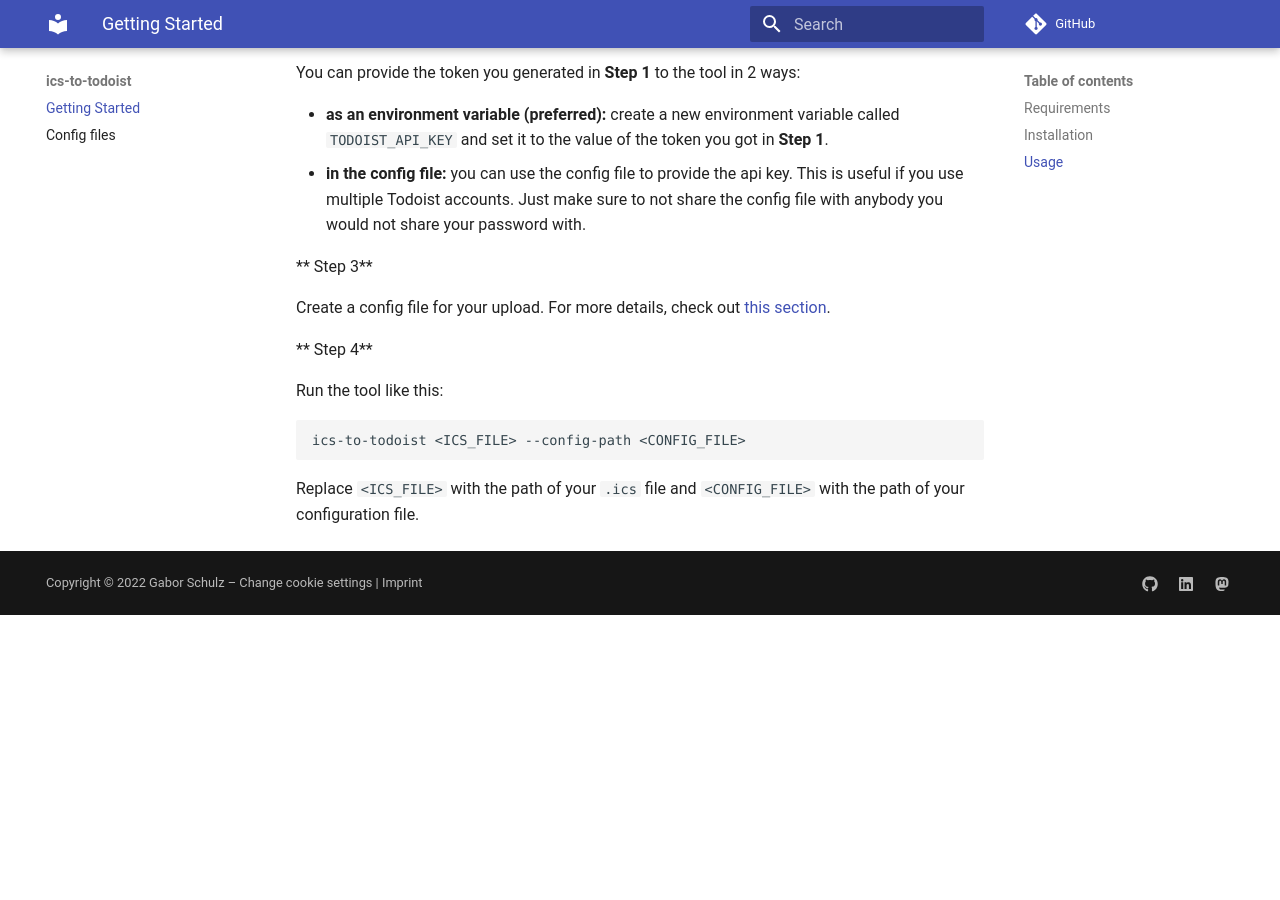
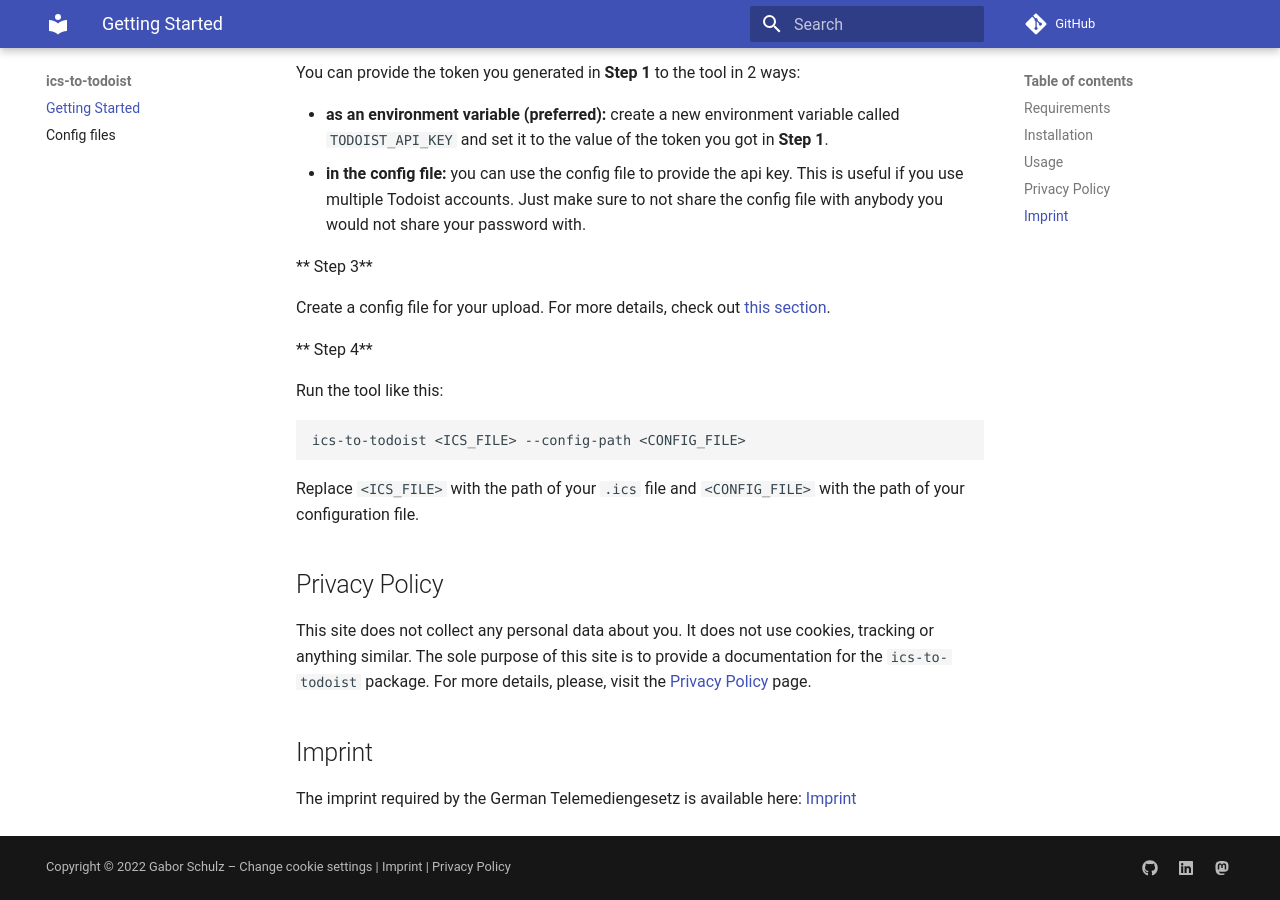
Before and after one commit to gaborschulz/ics-to-todoist, an MkDocs documentation site: the page built from docs/index.md, in a window 1280 px wide and 900 px high, scrolled down 954 px. Built offline with MkDocs 1.6.1 and Material for MkDocs 9.7.7, drawn with Linux system fonts in a browser that asks for light colours; some web fonts are replaced; comment, search, counter and statistics services are not loaded; before the commit the page ends 1569 px from its top, so only the background shows below that.

Commit message:
Reference to privacy policy and imprint

````diff
--- a/docs/index.md
+++ b/docs/index.md
@@ -52,3 +52,13 @@
 ```
 
 Replace `<ICS_FILE>` with the path of your `.ics` file and `<CONFIG_FILE>` with the path of your configuration file.
+
+## Privacy Policy
+
+This site does not collect any personal data about you. It does not use cookies, tracking or anything similar. The sole purpose of this site is to provide a
+documentation for the `ics-to-todoist` package. For more details, please, visit the
+<a href="https://www.iubenda.com/privacy-policy/8008630" target="_blank">Privacy Policy</a> page.
+
+## Imprint
+
+The imprint required by the German Telemediengesetz is available here: <a href="https://gaborschulz.com/imprint/index.html" target="_blank">Imprint</a>
--- a/mkdocs.yml
+++ b/mkdocs.yml
@@ -18,7 +18,10 @@
     generator: false
 copyright: >
     Copyright &copy; 2022 Gabor Schulz –
-    <a href="#__consent">Change cookie settings</a> | <a href="https://gaborschulz.com/imprint/index.html" target="_blank">Imprint</a>
+    <a href="#__consent">Change cookie settings</a> |
+    <a href="https://gaborschulz.com/imprint/index.html" target="_blank">Imprint</a> |
+    <a href="https://www.iubenda.com/privacy-policy/8008630" target="_blank">Privacy Policy</a>
+
 repo_url: https://github.com/gaborschulz/ics-to-todoist
 extra_css:
     - https://cdn.gaborschulz.com/fonts/roboto/font.css
````
